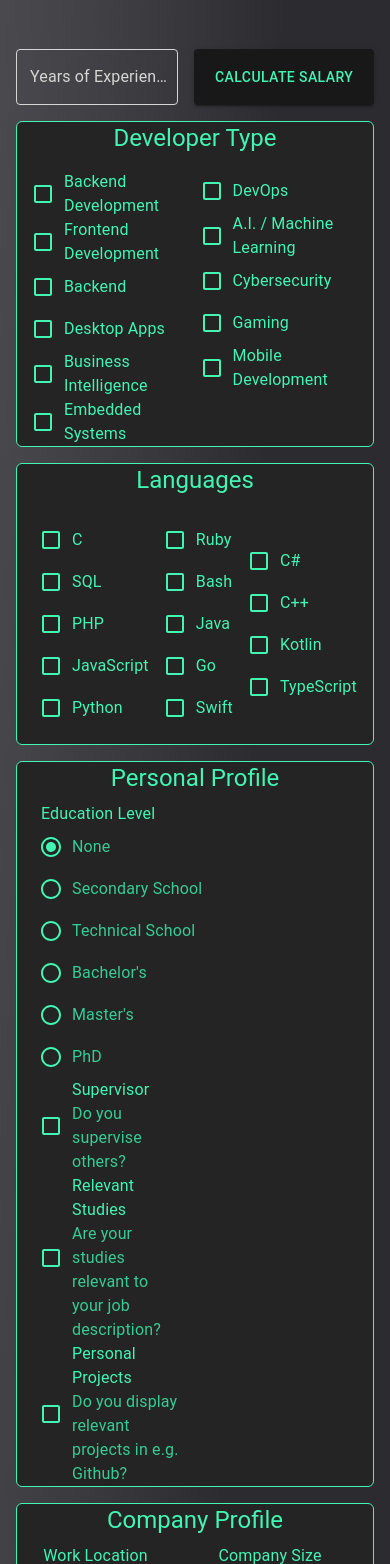
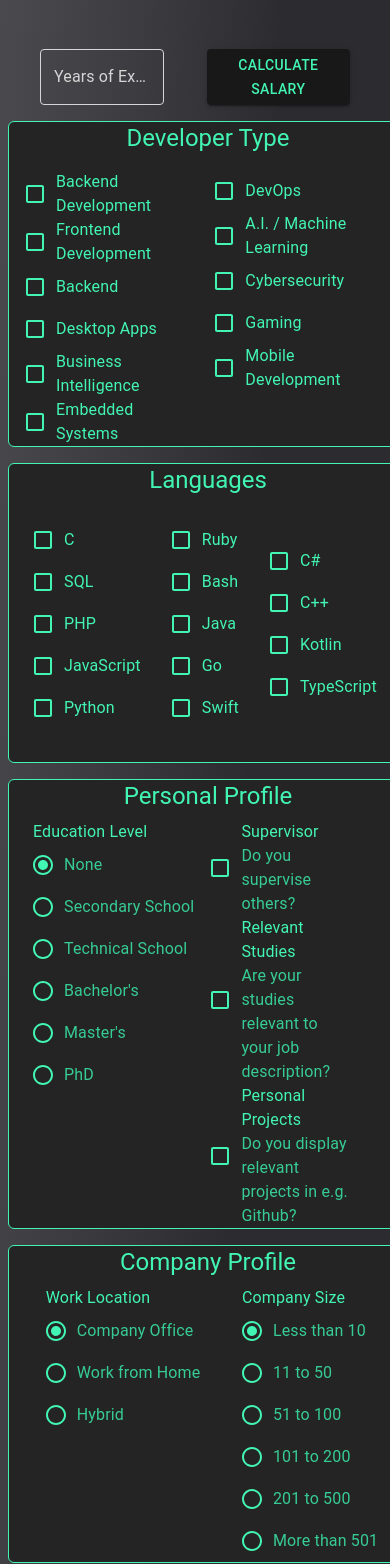
Before and after one commit to GiorgosNik/dev-salary-estimator, a React (Create React App) app in the folder calculator-client/: page / in a window 390 px wide. Shown: the part 284-1848 px from the top of the page. Built offline with nearby package versions, Linux system fonts and the light colour scheme.

Commit message:
Improve responsiveness

```diff
--- a/calculator-client/src/App.js
+++ b/calculator-client/src/App.js
@@ -29,7 +29,7 @@ export default function DownloadPage() {
             minHeight: "100vh",
           }}
         >
-          <Container maxWidth="sm">
+          <Container>
             <Typography
               component="h1"
               variant="h2"
@@ -71,7 +71,6 @@ export default function DownloadPage() {
           </Container>
         </Box>
 
-        <Container maxWidth="md"></Container>
       </main>
     </ThemeProvider>
   );
--- a/calculator-client/src/components/InputPage.js
+++ b/calculator-client/src/components/InputPage.js
@@ -66,8 +66,6 @@ export default function DownloadInput(props) {
   const sendCalculationRequest = () => {
     if (validateInput()) {
       props.setRequestActive(true);
-      normalizeHybrid();
-      normalizeEducation();
       const requestOptions = {
         method: "POST",
         body: JSON.stringify({
@@ -104,40 +102,6 @@ export default function DownloadInput(props) {
           cpp: cpp,
         }),
         headers: { "Content-Type": "application/json" },
-        // body: JSON.stringify({
-        //   years_experience: parseInt(yearsExperience),
-        //   company_size: normalizeSize(size),
-        //   education: normalizeEducation(education),
-        //   relevant: relevantStudies ? "Ναι" : "Όχι",
-        //   personal_projects: personalProjects ? "Ναι" : "Όχι",
-        //   remote: normalizeHybrid(hybrid),
-        //   supervisor: supervisor ? "Ναι" : "Όχι",
-        //   backend: backend,
-        //   desktopapps: desktopapps,
-        //   devOps: devops,
-        //   ai: ai,
-        //   bi: bi,
-        //   cybersecurity: cybersecurity,
-        //   embedded: embedded,
-        //   gaming: gaming,
-        //   frontend: frontend,
-        //   mobileapps: mobileapps,
-        //   c: c,
-        //   sql: sql,
-        //   php: php,
-        //   javascript: javascript,
-        //   kotlin: kotlin,
-        //   typescript: javascript,
-        //   python: python,
-        //   ruby: ruby,
-        //   bash: bash,
-        //   go: go,
-        //   java: java,
-        //   swift: swift,
-        //   csharp: csharp,
-        //   cpp: cpp,
-        // }),
-        // headers: { "Content-Type": "application/json" },
       };
       fetch(server_url, requestOptions)
         .then((response) => response.json())
@@ -155,10 +119,11 @@ export default function DownloadInput(props) {
     <ThemeProvider theme={theme}>
       <CssBaseline />
       <Box>
+      <Container maxWidth="lg">
         <Stack
-          sx={{ pt: 4 }}
+          sx={{ pt: 4, pr:1,pl:1 }}
           direction="row"
-          spacing={2}
+          spacing={5.3}
           justifyContent="center"
         >
           <StyledTextField
@@ -185,9 +150,20 @@ export default function DownloadInput(props) {
             Calculate Salary
           </Button>
         </Stack>
-        <Box
+        </Container>
+        <Grid
+          container
+          direction="row"
+          justifyContent="space-evenly"
+          alignItems="stretch"
+          columnSpacing={1}
+        >
+          <Box // Developer Type
             sx={{
               border: 1,
+              height: "100%",
+              width: "45%",
+              minWidth: "400px",
               marginTop: "1em",
               backgroundColor: "primary.dark",
               borderColor: "secondary.main",
@@ -266,11 +242,13 @@ export default function DownloadInput(props) {
               </Stack>
             </Container>
           </Box>
-        <Box
+          <Box // Languages
             sx={{
+              height: "300px",
+              width: "45%",
+              minWidth: "400px",
               border: 1,
               marginTop: "1em",
-            marginBottom: "1em",
               backgroundColor: "primary.dark",
               borderColor: "secondary.main",
               borderRadius: 1.5,
@@ -312,8 +290,16 @@ export default function DownloadInput(props) {
                 <CustomCheckbox title={"Bash"} value={bash} handle={setBash} />
                 <CustomCheckbox title={"Java"} value={java} handle={setJava} />
                 <CustomCheckbox title={"Go"} value={go} handle={setGo} />
-              <CustomCheckbox title={"Swift"} value={swift} handle={setSwift} />
-              <CustomCheckbox title={"C#"} value={csharp} handle={setCsharp} />
+                <CustomCheckbox
+                  title={"Swift"}
+                  value={swift}
+                  handle={setSwift}
+                />
+                <CustomCheckbox
+                  title={"C#"}
+                  value={csharp}
+                  handle={setCsharp}
+                />
                 <CustomCheckbox title={"C++"} value={cpp} handle={setCpp} />
                 <CustomCheckbox
                   title={"Kotlin"}
@@ -328,11 +314,13 @@ export default function DownloadInput(props) {
               </Grid>
             </Container>
           </Box>
-        <Box
+          <Box // Personal Profile
             sx={{
               border: 1,
+              height: "100%",
+              width: "45%",
+              minWidth: "400px",
               marginTop: "1em",
-            marginBottom: "1em",
               backgroundColor: "primary.dark",
               borderColor: "secondary.main",
               borderRadius: 1.5,
@@ -368,7 +356,10 @@ export default function DownloadInput(props) {
                   title={"Education Level"}
                   handle={setEducation}
                 />
-              <Box sx={{ width: "40vw", maxWidth: "300px" }} direction="column">
+                <Box
+                  sx={{ width: "40vw", maxWidth: "300px" }}
+                  direction="column"
+                >
                   <CustomCheckbox
                     title={"Supervisor"}
                     subtitle={"Do you supervise others?"}
@@ -385,7 +376,9 @@ export default function DownloadInput(props) {
                   />
                   <CustomCheckbox
                     title={"Personal Projects"}
-                  subtitle={"Do you display relevant projects in e.g. Github?"}
+                    subtitle={
+                      "Do you display relevant projects in e.g. Github?"
+                    }
                     value={personalProjects}
                     handle={setPersonalProjects}
                   />
@@ -393,8 +386,11 @@ export default function DownloadInput(props) {
               </Grid>
             </Container>
           </Box>
-        <Box
+          <Box // Company Profile
             sx={{
+              height: "100%",
+              width: "45%",
+              minWidth: "400px",
               border: 1,
               marginTop: "1em",
               marginBottom: "1em",
@@ -441,6 +437,7 @@ export default function DownloadInput(props) {
               </Grid>
             </Container>
           </Box>
+        </Grid>
 
         <Stack direction="column" spacing={2} justifyContent="center"></Stack>
       </Box>
```
Lines whose indentation alone changed are shown as unchanged.
